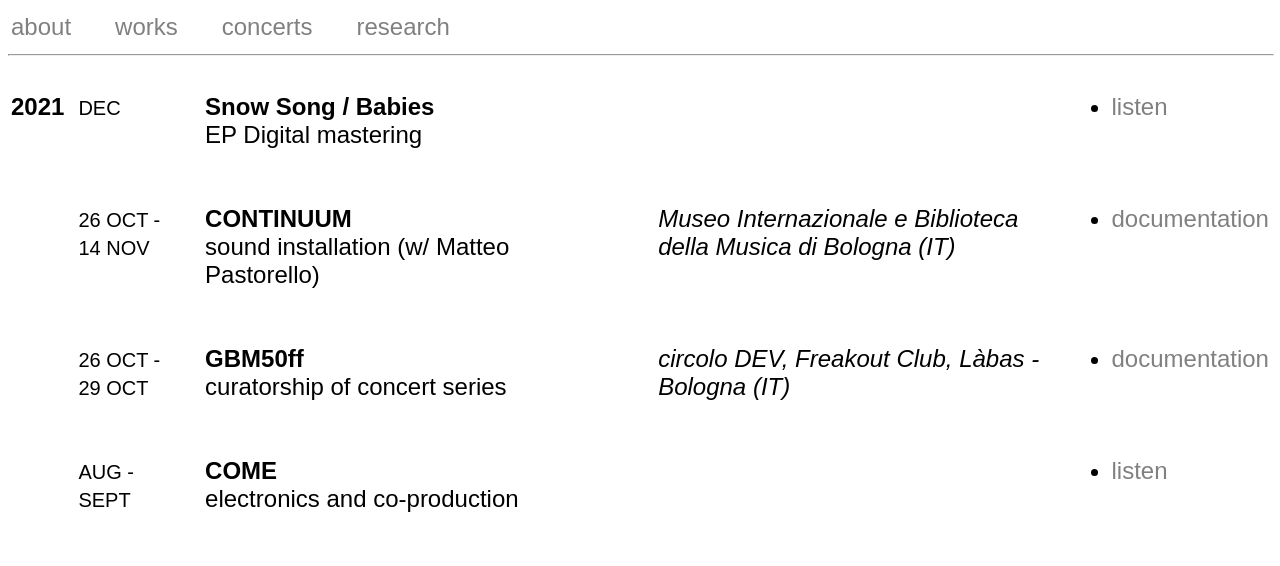
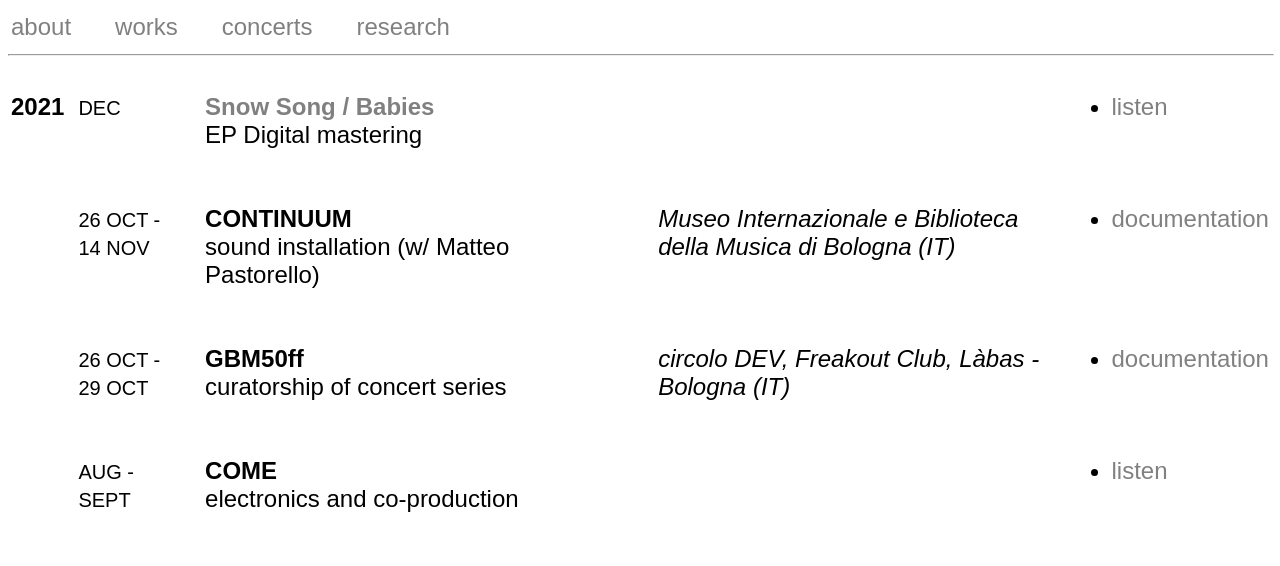
Before and after one commit to andreatrona/andreatrona.github.io, a plain HTML site: page works.html in a window 1280 px wide. Shown: the part 171-737 px from the top of the page. Drawn offline with Linux system fonts and the light colour scheme.

Commit message:
link update draft

```diff
--- a/works.html
+++ b/works.html
@@ -105,7 +105,7 @@
             <p style="margin-right:30px "> <small> DEC </small></p>
           </td>
           <td style="vertical-align: text-top">
-            <p style="margin-right:30px "><strong> Snow Song / Babies </strong>
+            <p style="margin-right:30px "><strong> <a href="/snowSongBabies" title="Snow Song / Babies">Snow Song / Babies </strong></a>
               <br> EP Digital mastering
             </p>
           </td>
```
